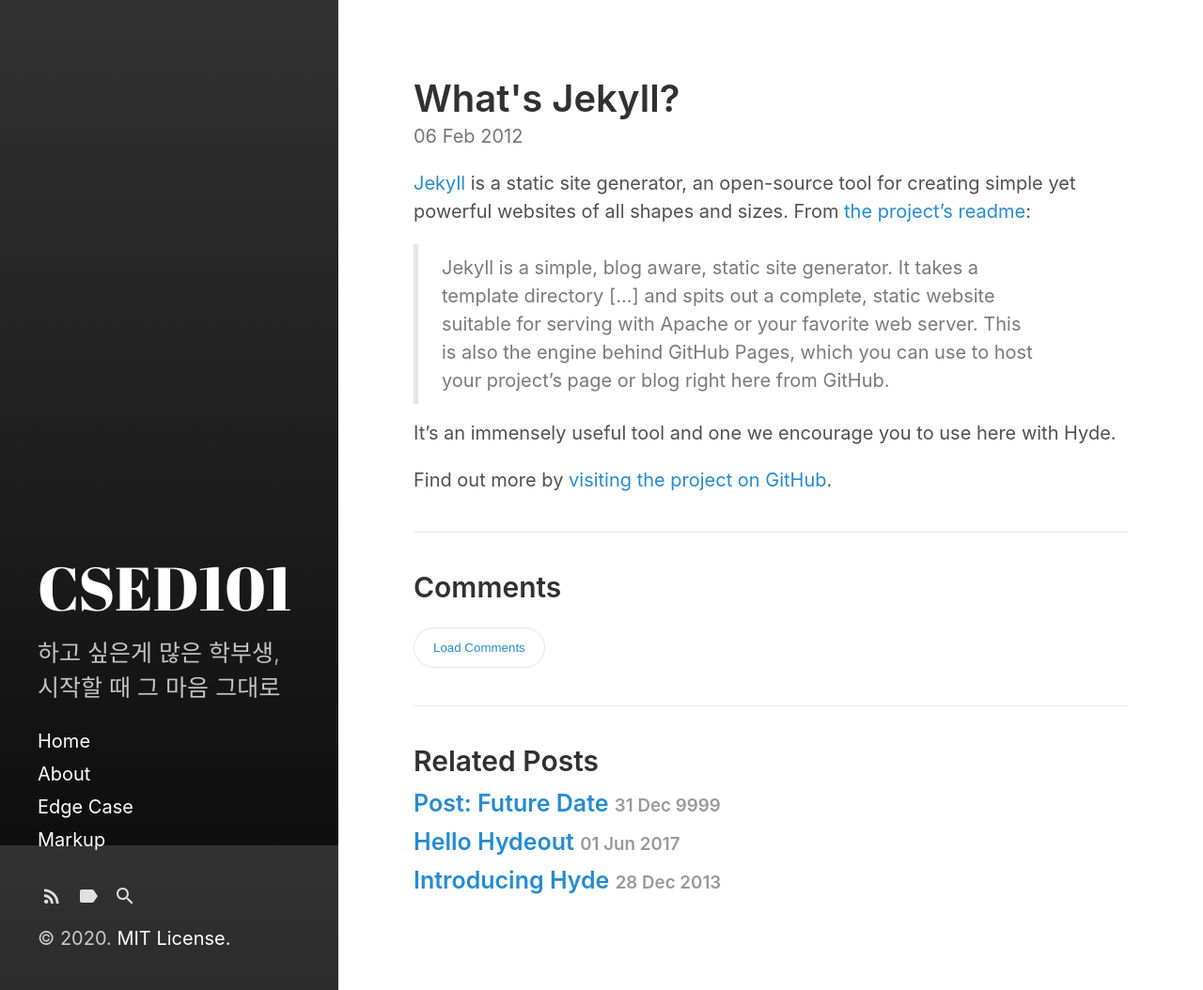
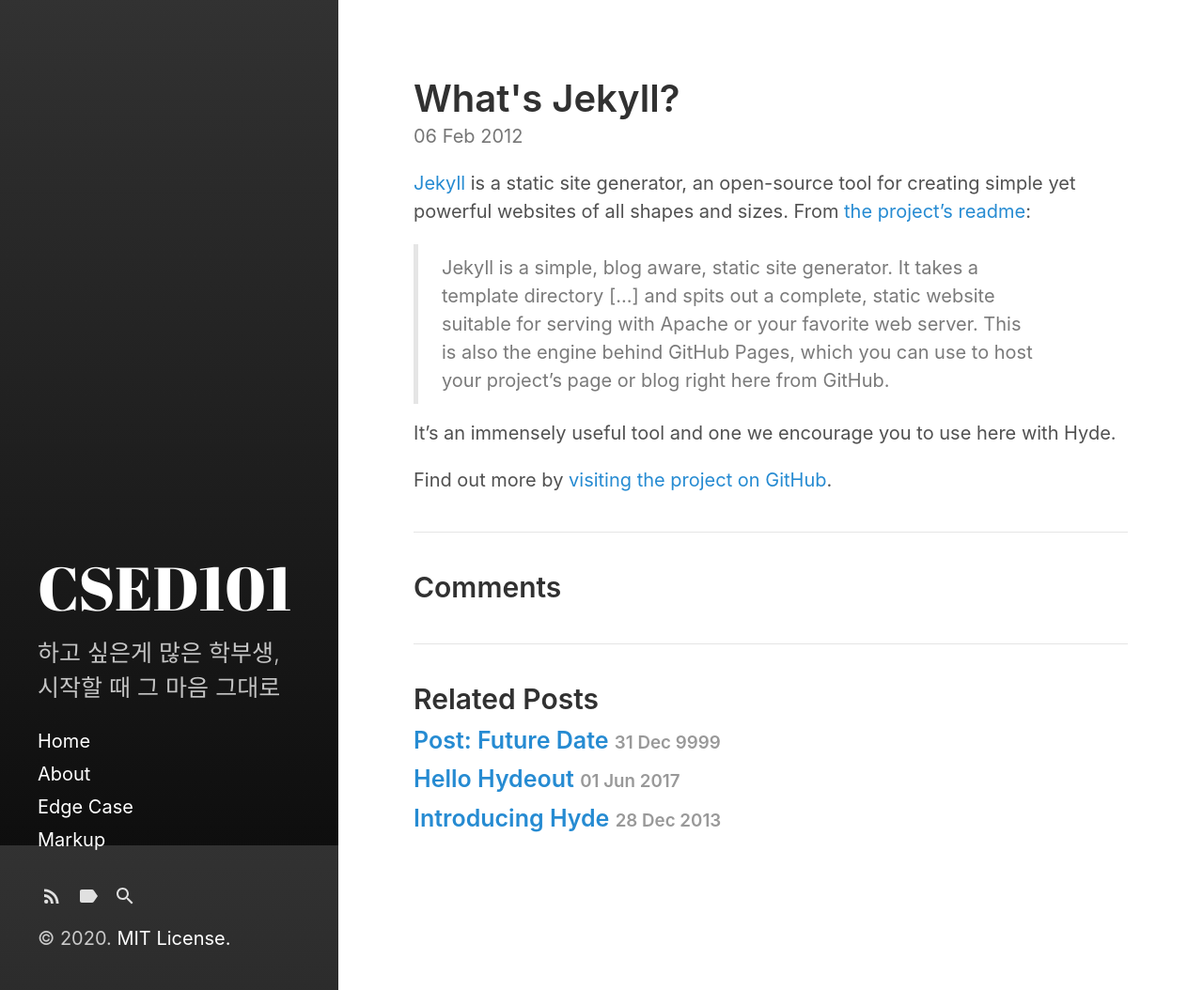
Before and after one commit to deokhk/deokhk.github.io, a Jekyll site: the page built from _posts/2012-02-06-whats-jekyll.md, in a window 1280 px wide and 1054 px high. Shown: the whole window at 94% size. Built offline with Jekyll 4.4.1, drawn with Linux system fonts in a browser that asks for light colours.

Commit message:
Fixing the indentation of tagline / make disqus comments load whenever the page is loaded

```diff
--- a/_config.yml
+++ b/_config.yml
@@ -6,7 +6,7 @@
 title:         CSED101
 tagline:          생각 저장소
 description: '하고 싶은게 많은 학부생,
-	시작할 때 그 마음 그대로'
+	  시작할 때 그 마음 그대로'
 url:              https://deokhk.github.io
 baseurl:          ''
                   # the optional subpath of your site, e.g. "/blog"
--- a/_includes/disqus.html
+++ b/_includes/disqus.html
@@ -1,9 +1,5 @@
 {% if site.disqus.shortname %}
-  <div id="disqus_thread">
-    <button class="disqus-load" onClick="loadDisqusComments()">
-      Load Comments
-    </button>
-  </div>
+  <div id="disqus_thread"> </div>
   <script>
 
   /**
```
